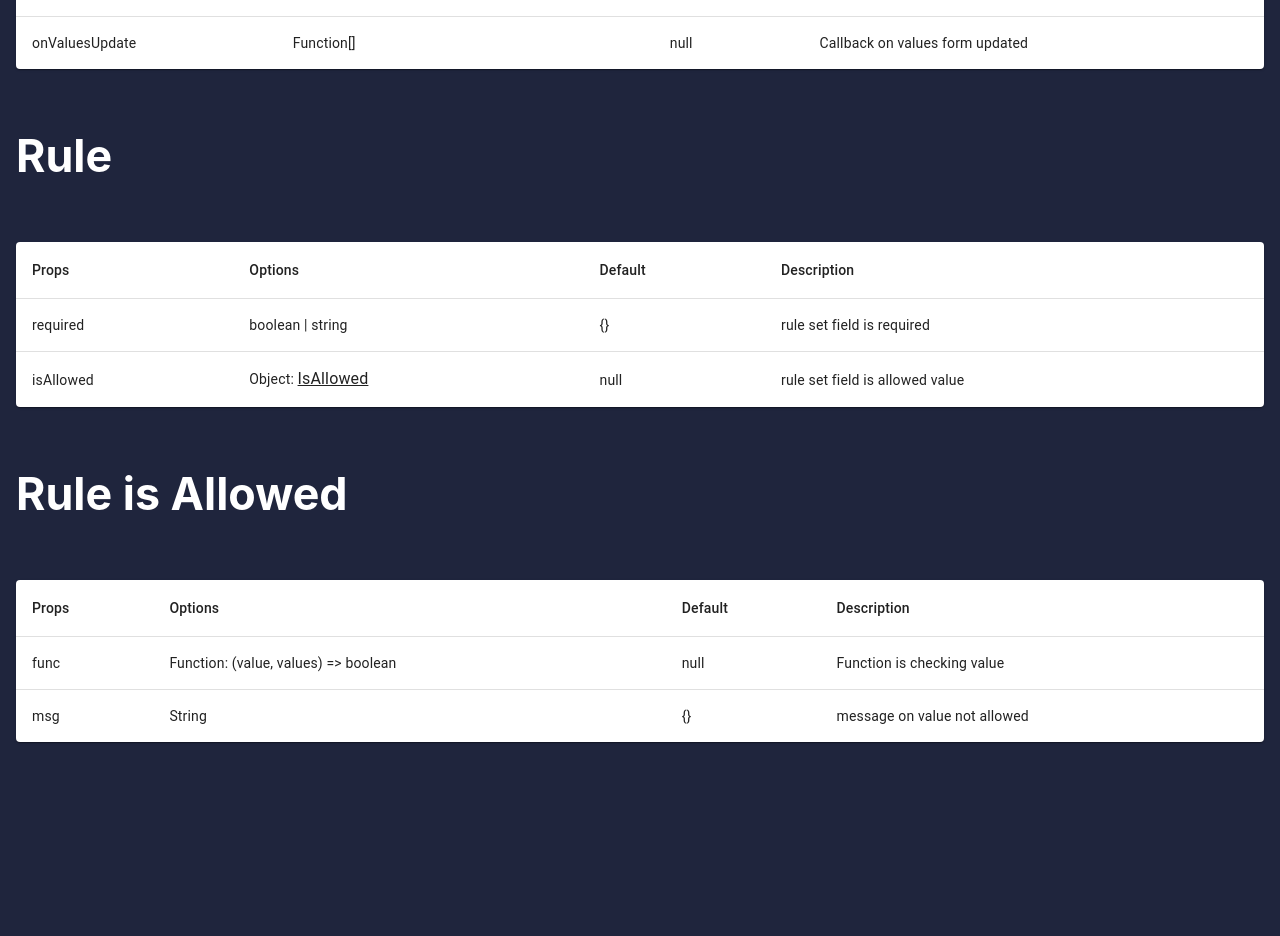
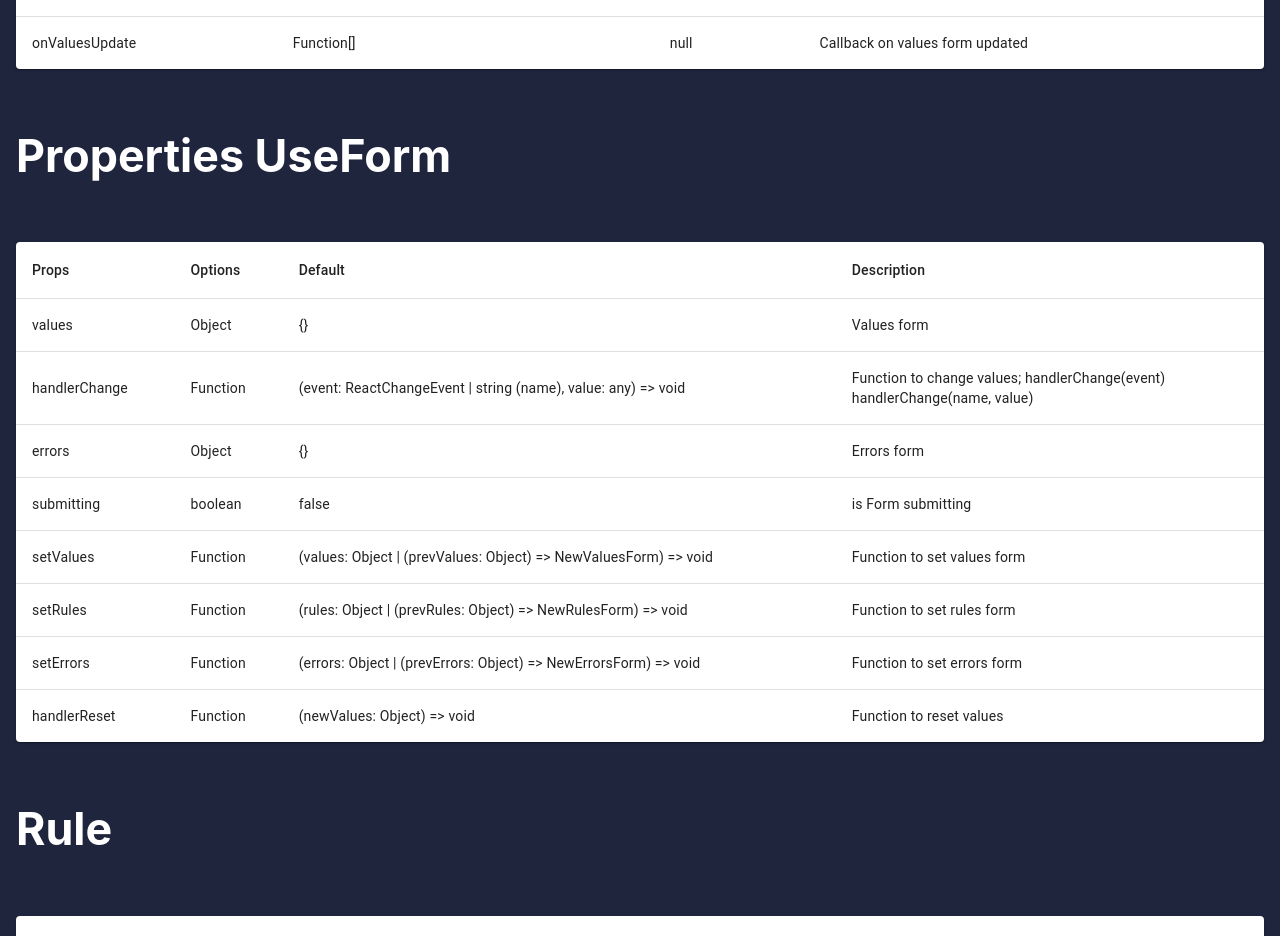
Before and after one commit to Olapat/react-useform-doc, a Next.js app: page / in a window 1280 px wide. Shown: the part 3241-4177 px from the top of the page. Before the commit the page ends 3999 px from the top, so only its background shows below. Built offline with nearby package versions, Linux system fonts and the light colour scheme.

Commit message:
Add Properties useform

```diff
--- /dev/null
+++ b/components/PropertiesUseForm.tsx
@@ -0,0 +1,63 @@
+import * as React from 'react';
+import Table from '@mui/material/Table';
+import TableBody from '@mui/material/TableBody';
+import TableCell from '@mui/material/TableCell';
+import TableContainer from '@mui/material/TableContainer';
+import TableHead from '@mui/material/TableHead';
+import TableRow from '@mui/material/TableRow';
+import Paper from '@mui/material/Paper';
+
+function createData(
+  props: string,
+  options: string | JSX.Element,
+  defaultProps: string,
+  description: string | JSX.Element,
+) {
+  return { props, options, defaultProps, description };
+}
+
+const rows = [
+  createData('values', 'Object', '{}', 'Values form'),
+  createData('handlerChange', 'Function', '(event: ReactChangeEvent | string (name), value: any) => void', <>Function to change values; handlerChange(event) <br /> handlerChange(name, value)</>),
+  createData('errors', 'Object', '{}', 'Errors form'),
+  createData('submitting', 'boolean', 'false', 'is Form submitting'),
+  createData('setValues', 'Function', '(values: Object | (prevValues: Object) => NewValuesForm) => void', 'Function to set values form'),
+  createData('setRules', 'Function', '(rules: Object | (prevRules: Object) => NewRulesForm) => void', 'Function to set rules form'),
+  createData('setErrors', 'Function', '(errors: Object | (prevErrors: Object) => NewErrorsForm) => void', 'Function to set errors form'),
+  createData('handlerReset', 'Function', '(newValues: Object) => void', <>Function to reset values</>),
+
+];
+
+const PropertiesUseForm: React.FC = () => {
+  return (
+    <TableContainer component={Paper}>
+      <Table sx={{ minWidth: 650 }} aria-label="simple table">
+        <TableHead>
+          <TableRow>
+            <TableCell>Props</TableCell>
+            <TableCell align="left">Options</TableCell>
+            <TableCell align="left">Default</TableCell>
+            <TableCell align="left">Description</TableCell>
+          </TableRow>
+        </TableHead>
+        <TableBody>
+          {rows.map((row) => (
+            <TableRow
+              key={row.props}
+              sx={{ '&:last-child td, &:last-child th': { border: 0 } }}
+            >
+              <TableCell component="th" scope="row">
+                {row.props}
+              </TableCell>
+              <TableCell align="left">{row.options}</TableCell>
+              <TableCell align="left">{row.defaultProps}</TableCell>
+              <TableCell align="left">{row.description}</TableCell>
+            </TableRow>
+          ))}
+        </TableBody>
+      </Table>
+    </TableContainer>
+  )
+}
+
+export default PropertiesUseForm
--- a/pages/index.tsx
+++ b/pages/index.tsx
@@ -4,6 +4,7 @@ import ExampleBasic from '../components/ExampleBasic'
 import TableIsAllowed from '../components/TableIsAllowed'
 import TableProps from '../components/TableProps'
 import TableRules from '../components/TableRules'
+import PropertiesUseForm from '../components/PropertiesUseForm'
 
 const Home: NextPage = () => {
   return (
@@ -24,6 +25,10 @@ const Home: NextPage = () => {
           <h4>useForm</h4>
           <TableProps />
         </section>
+        <section id="properties">
+          <h4>Properties UseForm</h4>
+          <PropertiesUseForm />
+        </section>
         <section id="props-rules">
           <h4>Rule</h4>
           <TableRules />
```
